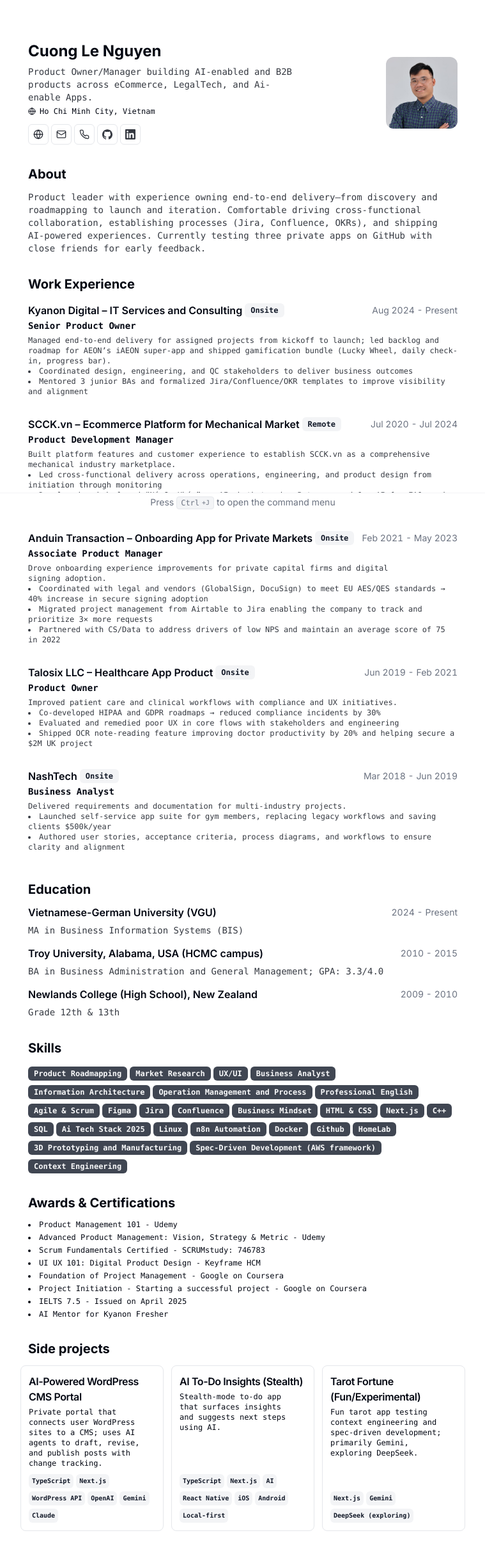
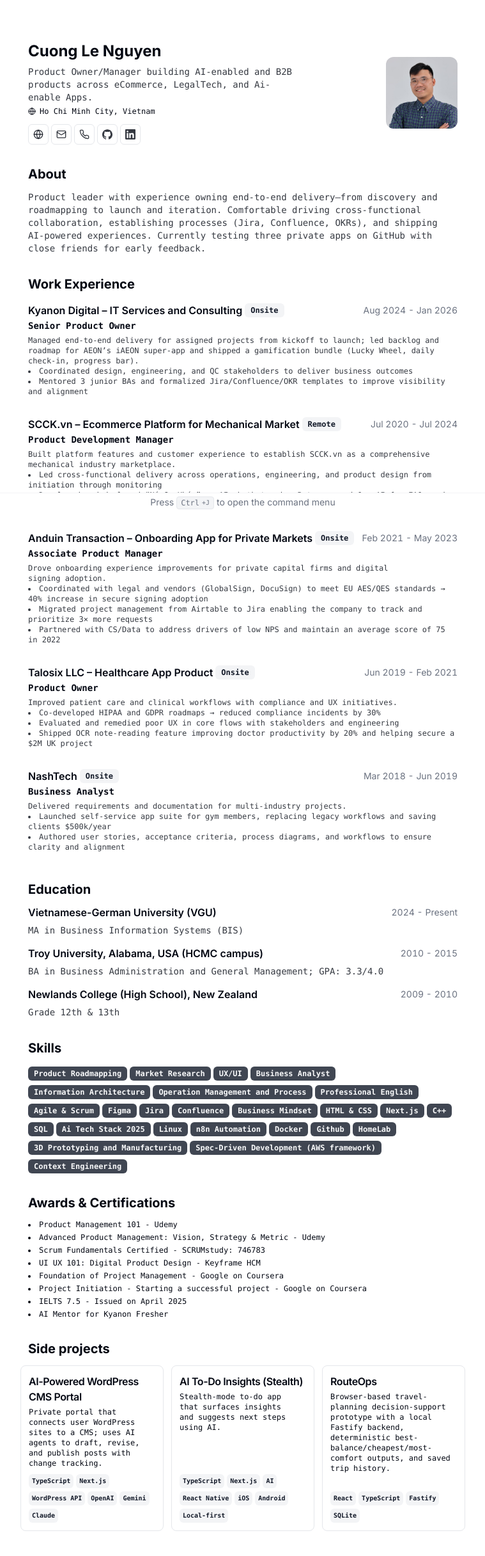
Before and after one commit to nlcuong85/cuongcv, a Next.js app: page /cuongcv/ in a window 1280 px wide. Shown: the top 2432 px of the page at 64% size, without its empty margins (260-1019 px from the left). Built offline with nearby package versions, Linux system fonts and the light colour scheme.

Commit message:
Update CV with Kyanon end date and RouteOps

```diff
--- a/src/data/resume-data.tsx
+++ b/src/data/resume-data.tsx
@@ -12,10 +12,8 @@ export const RESUME_DATA: ResumeData = {
       Product leader with experience owning end-to-end delivery—from discovery
       and roadmapping to launch and iteration. Comfortable driving
       cross-functional collaboration, establishing processes (Jira, Confluence,
-      OKRs), and shipping AI-powered experiences.
-      {" "}
-      Currently testing three private apps on GitHub with close friends for
-      early feedback.
+      OKRs), and shipping AI-powered experiences. Currently testing three
+      private apps on GitHub with close friends for early feedback.
     </>
   ),
   avatarUrl: "/cuongcv/images/avatar.jpg",
@@ -64,12 +62,12 @@ export const RESUME_DATA: ResumeData = {
       badges: ["Onsite"],
       title: "Senior Product Owner",
       start: "Aug 2024",
-      end: null,
+      end: "Jan 2026",
       description: (
         <>
           Managed end-to-end delivery for assigned projects from kickoff to
           launch; led backlog and roadmap for AEON’s iAEON super-app and shipped
-          gamification bundle (Lucky Wheel, daily check-in, progress bar).
+          a gamification bundle (Lucky Wheel, daily check-in, progress bar).
           <ul className="list-inside list-disc">
             <li>
               Coordinated design, engineering, and QC stakeholders to deliver
@@ -253,10 +251,10 @@ export const RESUME_DATA: ResumeData = {
         "Stealth-mode to-do app that surfaces insights and suggests next steps using AI.",
     },
     {
-      title: "Tarot Fortune (Fun/Experimental)",
-      techStack: ["Next.js", "Gemini", "DeepSeek (exploring)"],
+      title: "RouteOps",
+      techStack: ["React", "TypeScript", "Fastify", "SQLite"],
       description:
-        "Fun tarot app testing context engineering and spec-driven development; primarily Gemini, exploring DeepSeek.",
+        "Browser-based travel-planning decision-support prototype with a local Fastify backend, deterministic best-balance/cheapest/most-comfort outputs, and saved trip history.",
     },
   ],
 } as const;
```
